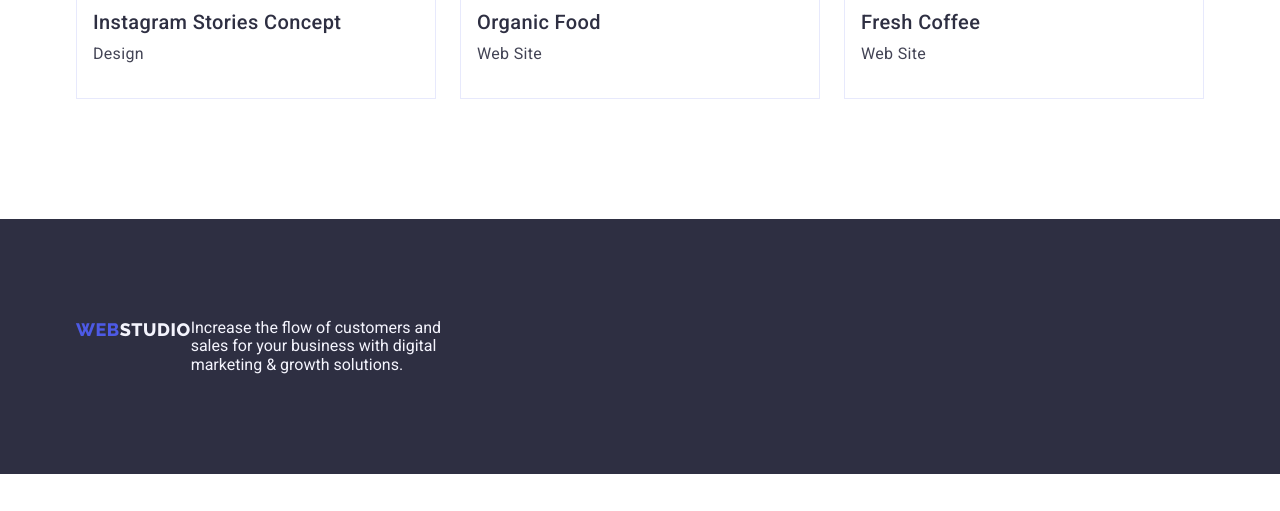
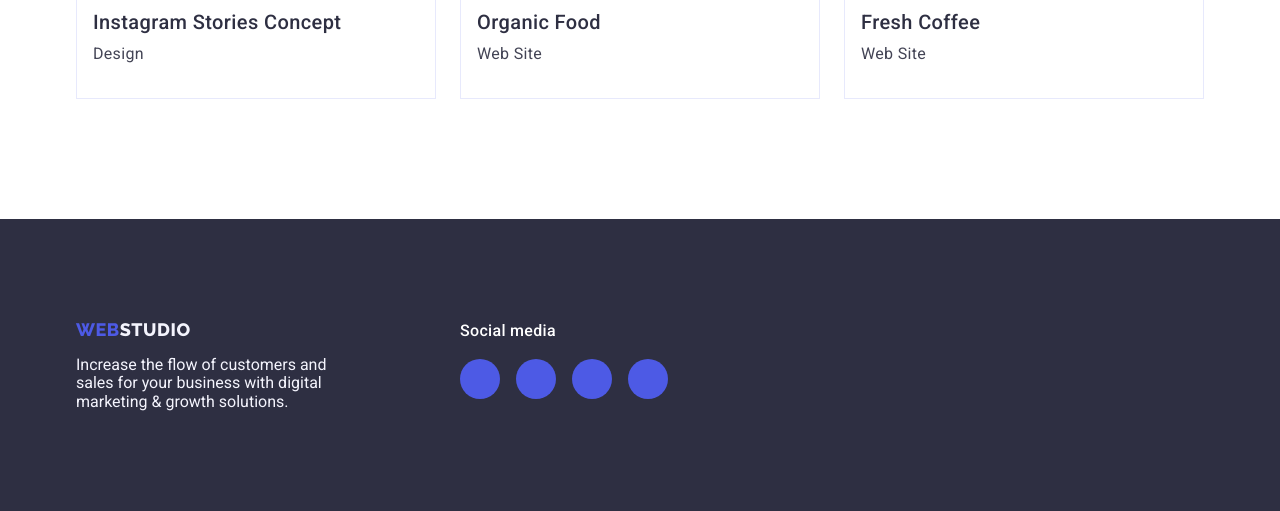
Before and after one commit to vmgurnak/goit-markup-hw-04, a plain HTML site: page portfolio.html in a window 1280 px wide. Shown: the part 1551-2062 px from the top of the page. Before the commit the page ends 2025 px from the top, so only its background shows below. Drawn offline with nearby package versions, Linux system fonts and the light colour scheme.

Commit message:
Update portfolio.html
Update portfolio.html

```diff
--- a/portfolio.html
+++ b/portfolio.html
@@ -177,10 +177,51 @@
 
    <footer class="footer">
       <div class="footer-container container">
-         <a class="logo link" href="./index.html">Web<span class="logo-light">Studio</span></a>
-         <p class="footer-descr">Increase the flow of customers and sales for your business with digital marketing &
-            growth
-            solutions.</p>
+         <div class="footer-left">
+            <a class="footer-logo logo link" href="./index.html">Web<span class="logo-light">Studio</span></a>
+            <p class="footer-descr">Increase the flow of customers and sales for your business with digital marketing &
+               growth
+               solutions.</p>
+         </div>
+         <div class="footer-right">
+            <h3 class="footer-right-title">Social media</h3>
+            <ul class="footer-icons-list">
+               <li class="footer-icons-item">
+                  <a href="" class="footer-icons-link" target="_blank" rel="noreferrer noopener"
+                     arial-label="Social media">
+                     <svg class="footer-icon" width="24" height="24">
+                        <use href="./images/icons/icons.svg#instagram"></use>
+                     </svg>
+                  </a>
+               </li>
+               <li class="footer-icons-item">
+                  <a href="" class="footer-icons-link" target="_blank" rel="noreferrer noopener"
+                     arial-label="Social media">
+                     <svg class="footer-icon" width="24" height="24">
+                        <use href="./images/icons/icons.svg#twitter"></use>
+                     </svg>
+                  </a>
+               </li>
+               <li class="footer-icons-item">
+                  <a href="" class="footer-icons-link" target="_blank" rel="noreferrer noopener"
+                     arial-label="Social media">
+                     <svg class="footer-icon" width="24" height="24">
+                        <use href="./images/icons/icons.svg#facebook"></use>
+                     </svg>
+                  </a>
+               </li>
+               <li class="footer-icons-item">
+                  <a href="" class="footer-icons-link" target="_blank" rel="noreferrer noopener"
+                     arial-label="Social media">
+                     <svg class="footer-icon" width="24" height="24">
+                        <use href="./images/icons/icons.svg#linkedin"></use>
+                     </svg>
+                  </a>
+               </li>
+            </ul>
+
+
+         </div>
       </div>
 
    </footer>
```
